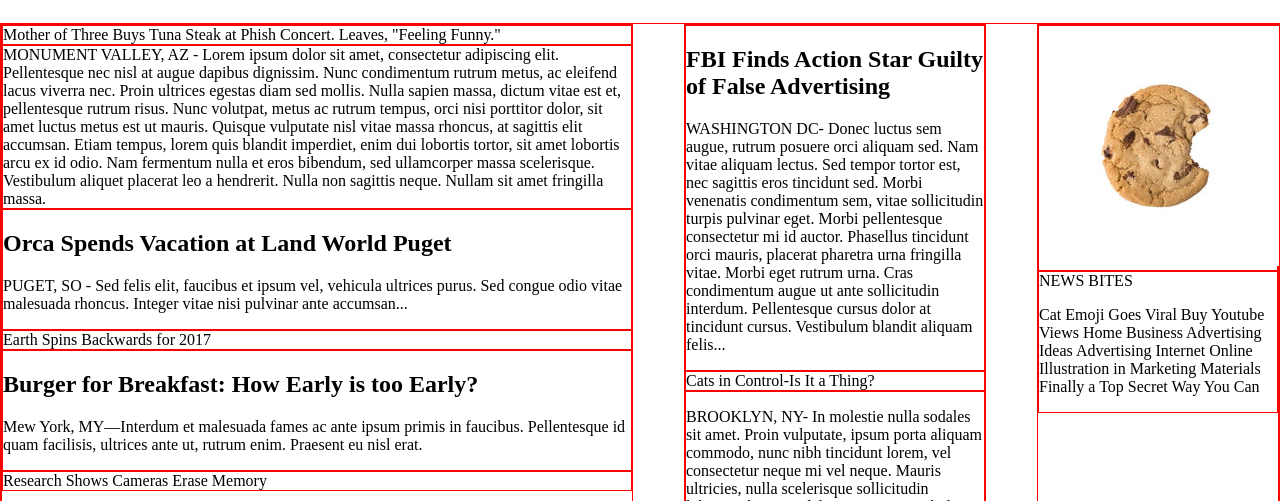
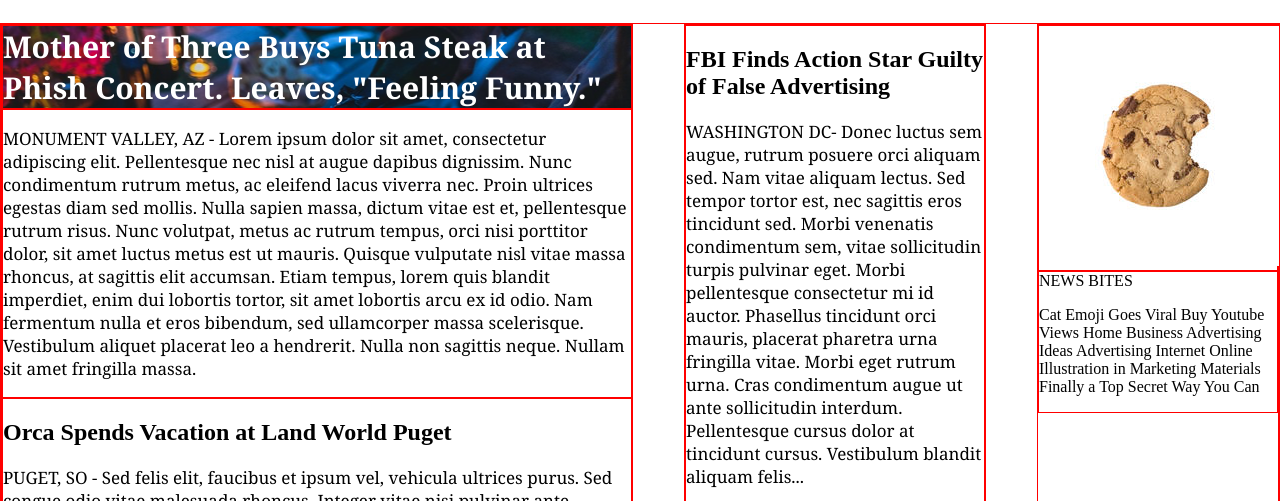
Before and after one commit to ejs21/MyTimes, a plain HTML site: page index.html in a window 1280 px wide. Shown: the part 77-578 px from the top of the page. Drawn offline with Linux system fonts and the light colour scheme.

Commit message:
Add images

```diff
--- a/index.html
+++ b/index.html
@@ -30,12 +30,12 @@
 
     <div class="column large">
 
-      <div class="image main-image">
+      <div class="image image-main">
         Mother of Three Buys Tuna Steak at Phish Concert. Leaves, "Feeling Funny."
       </div>
 
       <div class="article">
-        MONUMENT VALLEY, AZ - Lorem ipsum dolor sit amet, consectetur adipiscing elit. Pellentesque nec nisl at augue dapibus dignissim. Nunc condimentum rutrum metus, ac eleifend lacus viverra nec. Proin ultrices egestas diam sed mollis. Nulla sapien massa, dictum vitae est et, pellentesque rutrum risus. Nunc volutpat, metus ac rutrum tempus, orci nisi porttitor dolor, sit amet luctus metus est ut mauris. Quisque vulputate nisl vitae massa rhoncus, at sagittis elit accumsan. Etiam tempus, lorem quis blandit imperdiet, enim dui lobortis tortor, sit amet lobortis arcu ex id odio. Nam fermentum nulla et eros bibendum, sed ullamcorper massa scelerisque. Vestibulum aliquet placerat leo a hendrerit. Nulla non sagittis neque. Nullam sit amet fringilla massa.
+        <p>MONUMENT VALLEY, AZ - Lorem ipsum dolor sit amet, consectetur adipiscing elit. Pellentesque nec nisl at augue dapibus dignissim. Nunc condimentum rutrum metus, ac eleifend lacus viverra nec. Proin ultrices egestas diam sed mollis. Nulla sapien massa, dictum vitae est et, pellentesque rutrum risus. Nunc volutpat, metus ac rutrum tempus, orci nisi porttitor dolor, sit amet luctus metus est ut mauris. Quisque vulputate nisl vitae massa rhoncus, at sagittis elit accumsan. Etiam tempus, lorem quis blandit imperdiet, enim dui lobortis tortor, sit amet lobortis arcu ex id odio. Nam fermentum nulla et eros bibendum, sed ullamcorper massa scelerisque. Vestibulum aliquet placerat leo a hendrerit. Nulla non sagittis neque. Nullam sit amet fringilla massa.</p>
       </div>
 
       <div class="article">
@@ -43,7 +43,7 @@
         <p>PUGET, SO - Sed felis elit, faucibus et ipsum vel, vehicula ultrices purus. Sed congue odio vitae malesuada rhoncus. Integer vitae nisi pulvinar ante accumsan...<p>
       </div>
 
-      <div class="image">
+      <div class="image image-1">
         Earth Spins Backwards for 2017
       </div>
 
@@ -52,7 +52,7 @@
         <p>Mew York, MY—Interdum et malesuada fames ac ante ipsum primis in faucibus. Pellentesque id quam facilisis, ultrices ante ut, rutrum enim. Praesent eu nisl erat.</p>
       </div>
 
-      <div class="image">
+      <div class="image image-2">
         Research Shows Cameras Erase Memory
       </div>
 
@@ -65,7 +65,7 @@
         <p>WASHINGTON DC- Donec luctus sem augue, rutrum posuere orci aliquam sed. Nam vitae aliquam lectus. Sed tempor tortor est, nec sagittis eros tincidunt sed. Morbi venenatis condimentum sem, vitae sollicitudin turpis pulvinar eget. Morbi pellentesque consectetur mi id auctor. Phasellus tincidunt orci mauris, placerat pharetra urna fringilla vitae. Morbi eget rutrum urna. Cras condimentum augue ut ante sollicitudin interdum. Pellentesque cursus dolor at tincidunt cursus. Vestibulum blandit aliquam felis...<p>
       </div>
 
-      <div class="image">
+      <div class="image image-3">
         Cats in Control-Is It a Thing?
       </div>
 
--- a/resources/css/style.css
+++ b/resources/css/style.css
@@ -66,3 +66,32 @@ nav span {
 .column.small {
   width: 240px;
 }
+
+.article p {
+  font-family: Georgia;
+  font-size: 17px;
+  color: black;
+}
+
+.image {
+  font-family: Georgia;
+  font-weight: bold;
+  font-size: 30px;
+  color: white;
+}
+
+.image-main {
+  background-image: url("../images/img-story-main.png");
+}
+
+.image-1 {
+  background-image: url("../images/img-story-1.png");
+}
+
+.image-2 {
+  background-image: url("../resources/images/img-story-2.png");
+}
+
+.image-3 {
+  background-image: url("../resources/images/img-story-3.png");
+}
```
